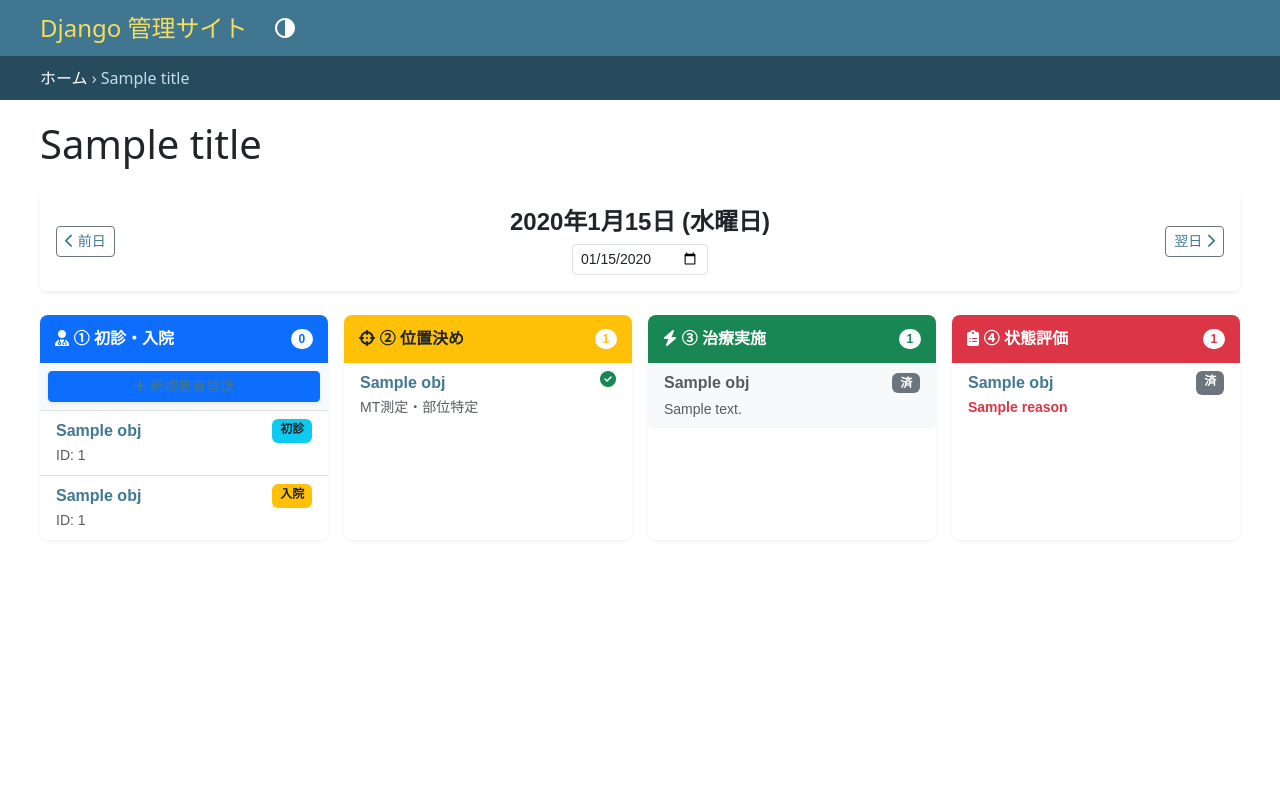
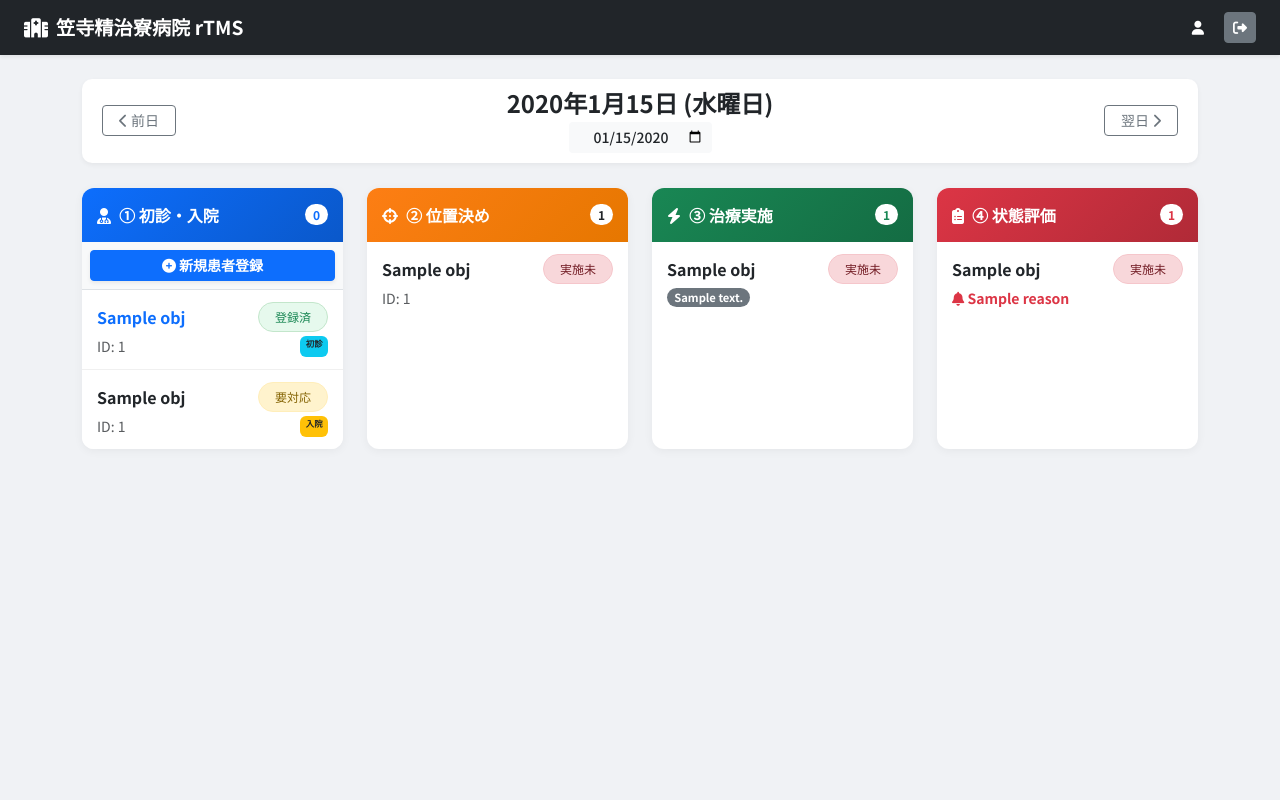
Before and after one commit to kasadera-creator/rTMS, a Django app: template rtms_app/templates/rtms_app/dashboard.html in a window 1280 px wide. Run offline with Django 5.2, Linux system fonts and the light colour scheme; the template is opened without the code that fills it: most values are stand-ins (such as "Sample title", 1, 10 or a date in 2020); data that the repository does not hold is empty.

Commit message:
update dashboard

```diff
--- a/rtms_app/templates/rtms_app/dashboard.html
+++ b/rtms_app/templates/rtms_app/dashboard.html
@@ -1,174 +1,265 @@
-{% extends "admin/base_site.html" %}
-{% load static %}
-
-{% block extrastyle %}
+<!DOCTYPE html>
+<html lang="ja">
+<head>
+    <meta charset="UTF-8">
+    <meta name="viewport" content="width=device-width, initial-scale=1.0">
+    <title>笠寺精治寮病院 rTMS 業務ダッシュボード</title>
     <link href="https://cdn.jsdelivr.net/npm/bootstrap@5.3.0/dist/css/bootstrap.min.css" rel="stylesheet">
     <link rel="stylesheet" href="https://cdnjs.cloudflare.com/ajax/libs/font-awesome/6.4.0/css/all.min.css">
+    <link href="https://fonts.googleapis.com/css2?family=Noto+Sans+JP:wght@400;500;700&display=swap" rel="stylesheet">
+
     <style>
-    .dashboard-container { font-family: "Noto Sans JP", sans-serif; max-width: 1200px; margin: 0 auto; }
-    .card-task { transition: transform 0.2s; border: none; border-radius: 8px; box-shadow: 0 2px 4px rgba(0,0,0,0.05); }
-    .card-task:hover { transform: translateY(-3px); box-shadow: 0 8px 16px rgba(0,0,0,0.1); }
-    .task-header { padding: 12px 15px; border-radius: 8px 8px 0 0; color: white; display: flex; justify-content: space-between; align-items: center; font-weight: bold;}
-    .task-list { max-height: 350px; overflow-y: auto; }
-    .btn-circle { width: 30px; height: 30px; border-radius: 50%; padding: 0; line-height: 30px; text-align: center; }
-    a { text-decoration: none; }
+        body { font-family: 'Noto Sans JP', sans-serif; background-color: #f0f2f5; }
+
+        /* ナビゲーションバー */
+        .navbar-brand { font-weight: bold; font-size: 1.2rem; }
+        .nav-link { color: rgba(255,255,255,0.9) !important; }
+
+        /* カード共通スタイル */
+        .card-task { border: none; border-radius: 12px; box-shadow: 0 2px 10px rgba(0,0,0,0.05); transition: transform 0.2s; overflow: hidden; height: 100%; }
+        .card-task:hover { transform: translateY(-3px); box-shadow: 0 10px 20px rgba(0,0,0,0.1); }
+
+        /* ヘッダー色分け */
+        .task-header { padding: 15px; color: white; display: flex; justify-content: space-between; align-items: center; font-weight: bold; }
+        .bg-gradient-blue { background: linear-gradient(135deg, #0d6efd, #0a58ca); }
+        .bg-gradient-orange { background: linear-gradient(135deg, #fd7e14, #e67700); }
+        .bg-gradient-green { background: linear-gradient(135deg, #198754, #146c43); }
+        .bg-gradient-red { background: linear-gradient(135deg, #dc3545, #b02a37); }
+
+        /* リストアイテム */
+        .list-group-item { border: none; border-bottom: 1px solid #f0f0f0; padding: 12px 15px; transition: background 0.2s; }
+        .list-group-item:last-child { border-bottom: none; }
+        .list-group-item:hover { background-color: #f8f9fa; }
+        .list-group-item a { text-decoration: none; color: inherit; display: block; }
+
+        /* ステータスバッジ */
+        .status-badge { font-size: 0.75rem; padding: 5px 10px; border-radius: 20px; min-width: 70px; text-align: center; display: inline-block; }
+        .status-done { background-color: #e6f9ed; color: #198754; border: 1px solid #c3e6cb; } /* 実施済 */
+        .status-todo { background-color: #fff3cd; color: #856404; border: 1px solid #ffeeba; } /* 実施未(注意) */
+        .status-danger { background-color: #f8d7da; color: #721c24; border: 1px solid #f5c6cb; } /* 未実施(警告) */
+
+        /* 日付ナビゲーション */
+        .date-nav { background: white; border-radius: 10px; padding: 10px 20px; box-shadow: 0 2px 5px rgba(0,0,0,0.05); margin-bottom: 25px; }
     </style>
-{% endblock %}
+</head>
+<body>
 
-{% block content %}
-<div class="dashboard-container py-3">
+<nav class="navbar navbar-expand-lg navbar-dark bg-dark sticky-top shadow-sm">
+    <div class="container-fluid px-4">
+        <a class="navbar-brand" href="#">
+            <i class="fas fa-hospital-alt me-2"></i>笠寺精治寮病院 rTMS
+        </a>
 
-    <div class="d-flex justify-content-between align-items-center mb-4 bg-white p-3 rounded shadow-sm">
-        <a href="?date={{ prev_day|date:'Y-m-d' }}" class="btn btn-outline-secondary btn-sm">
+        <div class="d-flex align-items-center">
+            <span class="text-white me-3 small"><i class="fas fa-user me-1"></i> {{ user.username }}</span>
+
+            {% if user.is_staff %}
+            <a href="/admin/" class="btn btn-sm btn-outline-light me-2">
+                <i class="fas fa-cog"></i> 設定
+            </a>
+            {% endif %}
+
+            <a href="/admin/logout/" class="btn btn-sm btn-secondary">
+                <i class="fas fa-sign-out-alt"></i>
+            </a>
+        </div>
+    </div>
+</nav>
+
+<div class="container py-4">
+
+    <div class="date-nav d-flex justify-content-between align-items-center">
+        <a href="?date={{ prev_day|date:'Y-m-d' }}" class="btn btn-outline-secondary btn-sm px-3">
             <i class="fas fa-chevron-left"></i> 前日
         </a>
 
         <div class="text-center">
-            <h4 class="mb-0 fw-bold">{{ today|date:"Y年n月j日 (l)" }}</h4>
-            <input type="date" class="form-control form-control-sm d-inline-block w-auto mt-1"
-                   value="{{ today|date:'Y-m-d' }}" onchange="location.href='?date='+this.value">
+            <h4 class="mb-0 fw-bold text-dark">{{ today|date:"Y年n月j日 (l)" }}</h4>
+            <div class="mt-1">
+                <input type="date" class="form-control form-control-sm d-inline-block w-auto text-center border-0 bg-light"
+                       value="{{ today|date:'Y-m-d' }}" onchange="location.href='?date='+this.value"
+                       style="cursor: pointer; font-weight: 500;">
+            </div>
         </div>
 
-        <a href="?date={{ next_day|date:'Y-m-d' }}" class="btn btn-outline-secondary btn-sm">
+        <a href="?date={{ next_day|date:'Y-m-d' }}" class="btn btn-outline-secondary btn-sm px-3">
             翌日 <i class="fas fa-chevron-right"></i>
         </a>
     </div>
 
-    <div class="row g-3">
+    <div class="row g-4">
 
-        <div class="col-md-4 col-lg-3">
-            <div class="card h-100 card-task">
-                <div class="task-header bg-primary">
-                    <span><i class="fas fa-user-md"></i> ① 初診・入院</span>
+        <div class="col-md-6 col-lg-3">
+            <div class="card-task h-100 bg-white">
+                <div class="task-header bg-gradient-blue">
+                    <span><i class="fas fa-user-md me-2"></i>① 初診・入院</span>
                     <span class="badge bg-white text-primary rounded-pill">{{ new_patients|length|add:admissions|length }}</span>
                 </div>
-                <div class="list-group list-group-flush task-list">
-                    <div class="p-2 text-center border-bottom bg-light">
-                        <a href="{% url 'patient_add' %}" class="btn btn-sm btn-primary w-100 shadow-sm">
-                            <i class="fas fa-plus"></i> 新規患者登録
+
+                <div class="p-2 border-bottom text-center bg-light">
+                    <a href="{% url 'patient_add' %}" class="btn btn-primary btn-sm w-100 shadow-sm fw-bold">
+                        <i class="fas fa-plus-circle"></i> 新規患者登録
                     </a>
                 </div>
 
+                <div class="list-group list-group-flush task-list">
                     {% for item in new_patients %}
-                    <a href="{% url 'patient_first_visit' item.obj.id %}" class="list-group-item list-group-item-action">
-                        <div class="d-flex w-100 justify-content-between">
-                            <strong>{{ item.obj.name }}</strong>
-                            <span class="badge bg-info text-dark">初診</span>
+                    <div class="list-group-item">
+                        <a href="{% url 'patient_first_visit' item.obj.id %}">
+                            <div class="d-flex justify-content-between align-items-center mb-1">
+                                <span class="fw-bold text-primary">{{ item.obj.name }}</span>
+                                <span class="status-badge status-done">登録済</span>
                             </div>
-                        <small class="text-muted">ID: {{ item.obj.card_id }}</small>
+                            <div class="small text-muted d-flex justify-content-between">
+                                <span>ID: {{ item.obj.card_id }}</span>
+                                <span class="badge bg-info text-dark" style="font-size: 0.6em;">初診</span>
+                            </div>
                         </a>
+                    </div>
                     {% endfor %}
 
                     {% for item in admissions %}
-                    <a href="{% url 'patient_first_visit' item.obj.id %}" class="list-group-item list-group-item-action">
-                        <div class="d-flex w-100 justify-content-between">
-                            <strong>{{ item.obj.name }}</strong>
-                            <span class="badge bg-warning text-dark">入院</span>
+                    <div class="list-group-item">
+                        <a href="{% url 'patient_first_visit' item.obj.id %}">
+                            <div class="d-flex justify-content-between align-items-center mb-1">
+                                <span class="fw-bold">{{ item.obj.name }}</span>
+                                <span class="status-badge status-todo">要対応</span>
                             </div>
-                        <small class="text-muted">ID: {{ item.obj.card_id }}</small>
+                            <div class="small text-muted d-flex justify-content-between">
+                                <span>ID: {{ item.obj.card_id }}</span>
+                                <span class="badge bg-warning text-dark" style="font-size: 0.6em;">入院</span>
+                            </div>
                         </a>
+                    </div>
                     {% endfor %}
 
                     {% if not new_patients and not admissions %}
-                    <div class="p-4 text-center text-muted small">予定なし</div>
+                    <div class="text-center py-5 text-muted small">
+                        <i class="fas fa-check-circle fa-2x mb-2 text-light"></i><br>
+                        予定なし
+                    </div>
                     {% endif %}
                 </div>
             </div>
         </div>
 
-        <div class="col-md-4 col-lg-3">
-            <div class="card h-100 card-task">
-                <div class="task-header bg-warning text-dark">
-                    <span><i class="fas fa-crosshairs"></i> ② 位置決め</span>
-                    <span class="badge bg-white text-warning rounded-pill">{{ mappings|length }}</span>
+        <div class="col-md-6 col-lg-3">
+            <div class="card-task h-100 bg-white">
+                <div class="task-header bg-gradient-orange">
+                    <span><i class="fas fa-crosshairs me-2"></i>② 位置決め</span>
+                    <span class="badge bg-white text-dark rounded-pill">{{ mappings|length }}</span>
                 </div>
                 <div class="list-group list-group-flush task-list">
                     {% for item in mappings %}
-                    <a href="{% url 'mapping_add' item.obj.id %}" class="list-group-item list-group-item-action">
-                        <div class="d-flex w-100 justify-content-between">
-                            <strong>{{ item.obj.name }}</strong>
-                            {% if item.status == 'done' %}
-                                <i class="fas fa-check-circle text-success"></i>
+                    <div class="list-group-item">
+                        <a href="{% url 'mapping_add' item.obj.id %}?date={{ today|date:'Y-m-d' }}">
+                            <div class="d-flex justify-content-between align-items-center mb-1">
+                                <span class="fw-bold">{{ item.obj.name }}</span>
+                                {% if item.status == '実施済' %}
+                                    <span class="status-badge status-done">実施済</span>
                                 {% else %}
-                                <span class="badge bg-danger">未</span>
+                                    <span class="status-badge status-danger">実施未</span>
                                 {% endif %}
                             </div>
-                        <small class="text-muted">MT測定・部位特定</small>
+                            <div class="small text-muted">
+                                ID: {{ item.obj.card_id }}
+                            </div>
                         </a>
+                    </div>
                     {% empty %}
-                    <div class="p-4 text-center text-muted small">予定なし</div>
+                    <div class="text-center py-5 text-muted small">
+                        <i class="fas fa-check-circle fa-2x mb-2 text-light"></i><br>
+                        予定なし
+                    </div>
                     {% endfor %}
                 </div>
             </div>
         </div>
 
-        <div class="col-md-4 col-lg-3">
-            <div class="card h-100 card-task">
-                <div class="task-header bg-success">
-                    <span><i class="fas fa-bolt"></i> ③ 治療実施</span>
+        <div class="col-md-6 col-lg-3">
+            <div class="card-task h-100 bg-white">
+                <div class="task-header bg-gradient-green">
+                    <span><i class="fas fa-bolt me-2"></i>③ 治療実施</span>
                     <span class="badge bg-white text-success rounded-pill">{{ treatments|length }}</span>
                 </div>
                 <div class="list-group list-group-flush task-list">
                     {% for item in treatments %}
-                    <a href="{% url 'treatment_add' item.obj.id %}"
-                       class="list-group-item list-group-item-action {% if item.status == 'done' %}bg-light text-muted{% endif %}">
-                        <div class="d-flex w-100 justify-content-between align-items-center">
-                            <strong>{{ item.obj.name }}</strong>
-                            {% if item.status == 'done' %}
-                                <span class="badge bg-secondary">済</span>
+                    <div class="list-group-item {% if item.status == '実施済' %}bg-light{% endif %}">
+                        <a href="{% url 'treatment_add' item.obj.id %}?date={{ today|date:'Y-m-d' }}">
+                            <div class="d-flex justify-content-between align-items-center mb-1">
+                                <span class="fw-bold">{{ item.obj.name }}</span>
+                                {% if item.status == '実施済' %}
+                                    <span class="status-badge status-done">実施済</span>
                                 {% else %}
-                                <span class="badge bg-success">実施</span>
+                                    <span class="status-badge status-danger">実施未</span>
                                 {% endif %}
                             </div>
-                        <div class="d-flex justify-content-between mt-1">
-                            <small class="text-muted">{{ item.note }}</small>
-                            {% if item.is_eval %}
-                                <span class="badge bg-danger rounded-pill">★評価日</span>
+                            <div class="d-flex justify-content-between align-items-center mt-1">
+                                <span class="badge bg-secondary rounded-pill" style="font-size: 0.7em;">{{ item.note }}</span>
+
+                                {% if item.session_num == 15 or item.session_num == 30 %}
+                                    <span class="text-danger fw-bold small"><i class="fas fa-exclamation-circle"></i> 評価日</span>
                                 {% endif %}
                             </div>
                         </a>
+                    </div>
                     {% empty %}
-                    <div class="p-4 text-center text-muted small">本日の治療予定なし</div>
+                    <div class="text-center py-5 text-muted small">
+                        <i class="fas fa-mug-hot fa-2x mb-2 text-light"></i><br>
+                        本日の治療予定なし<br>(土日または予定なし)
+                    </div>
                     {% endfor %}
                 </div>
             </div>
         </div>
 
-        <div class="col-md-4 col-lg-3">
-            <div class="card h-100 card-task">
-                <div class="task-header bg-danger">
-                    <span><i class="fas fa-clipboard-list"></i> ④ 状態評価</span>
+        <div class="col-md-6 col-lg-3">
+            <div class="card-task h-100 bg-white">
+                <div class="task-header bg-gradient-red">
+                    <span><i class="fas fa-clipboard-list me-2"></i>④ 状態評価</span>
                     <span class="badge bg-white text-danger rounded-pill">{{ assessments_due|length }}</span>
                 </div>
                 <div class="list-group list-group-flush task-list">
                     {% for item in assessments_due %}
-                    <a href="{% url 'assessment_add' item.obj.id %}" class="list-group-item list-group-item-action">
-                        <div class="d-flex w-100 justify-content-between">
-                            <strong>{{ item.obj.name }}</strong>
-                            {% if item.status == 'done' %}
-                                <span class="badge bg-secondary">済</span>
+                    <div class="list-group-item">
+                        <a href="{% url 'assessment_add' item.obj.id %}?date={{ today|date:'Y-m-d' }}">
+                            <div class="d-flex justify-content-between align-items-center mb-1">
+                                <span class="fw-bold">{{ item.obj.name }}</span>
+                                {% if item.status == '実施済' %}
+                                    <span class="status-badge status-done">実施済</span>
                                 {% else %}
-                                <span class="badge bg-danger">未</span>
+                                    <span class="status-badge status-danger">実施未</span>
                                 {% endif %}
                             </div>
-                        <small class="text-danger fw-bold">{{ item.reason }}</small>
+                            <div class="small text-danger fw-bold mt-1">
+                                <i class="fas fa-bell"></i> {{ item.reason }}
+                            </div>
                         </a>
+                    </div>
                     {% empty %}
-                    <div class="p-4 text-center text-muted small">評価予定なし</div>
+                    <div class="text-center py-5 text-muted small">
+                        <i class="fas fa-check-circle fa-2x mb-2 text-light"></i><br>
+                        評価予定なし
+                    </div>
                     {% endfor %}
                 </div>
             </div>
         </div>
 
+    </div> {% if user.is_staff %}
+    <div class="mt-5 text-end border-top pt-3">
+        <small class="text-muted me-2">管理者メニュー:</small>
+        <a href="{% url 'export_csv' %}" class="btn btn-sm btn-outline-secondary me-1">
+            <i class="fas fa-file-csv"></i> CSV出力
+        </a>
+        <a href="{% url 'download_db' %}" class="btn btn-sm btn-outline-secondary">
+            <i class="fas fa-database"></i> DBバックアップ
+        </a>
+    </div>
+    {% endif %}
+
 </div>
 
-    {% if user.is_staff %}
-    <div class="mt-4 pt-3 border-top text-end">
-        <span class="text-muted small me-2"><i class="fas fa-cog"></i> 管理メニュー:</span>
-        <a href="{% url 'export_csv' %}" class="btn btn-sm btn-outline-secondary me-1">CSV出力</a>
-        <a href="{% url 'download_db' %}" class="btn btn-sm btn-outline-secondary me-1">DBバックアップ</a>
-        <a href="/admin/" class="btn btn-sm btn-outline-dark">設定(Admin)</a>
-    </div>
-    {% endif %}
-</div>
-{% endblock %}
+<script src="https://cdn.jsdelivr.net/npm/bootstrap@5.3.0/dist/js/bootstrap.bundle.min.js"></script>
+</body>
+</html>
```
Also changed, not shown: rtms_app/views.py (+163 -154 lines). Lines whose indentation alone changed are shown as unchanged.
